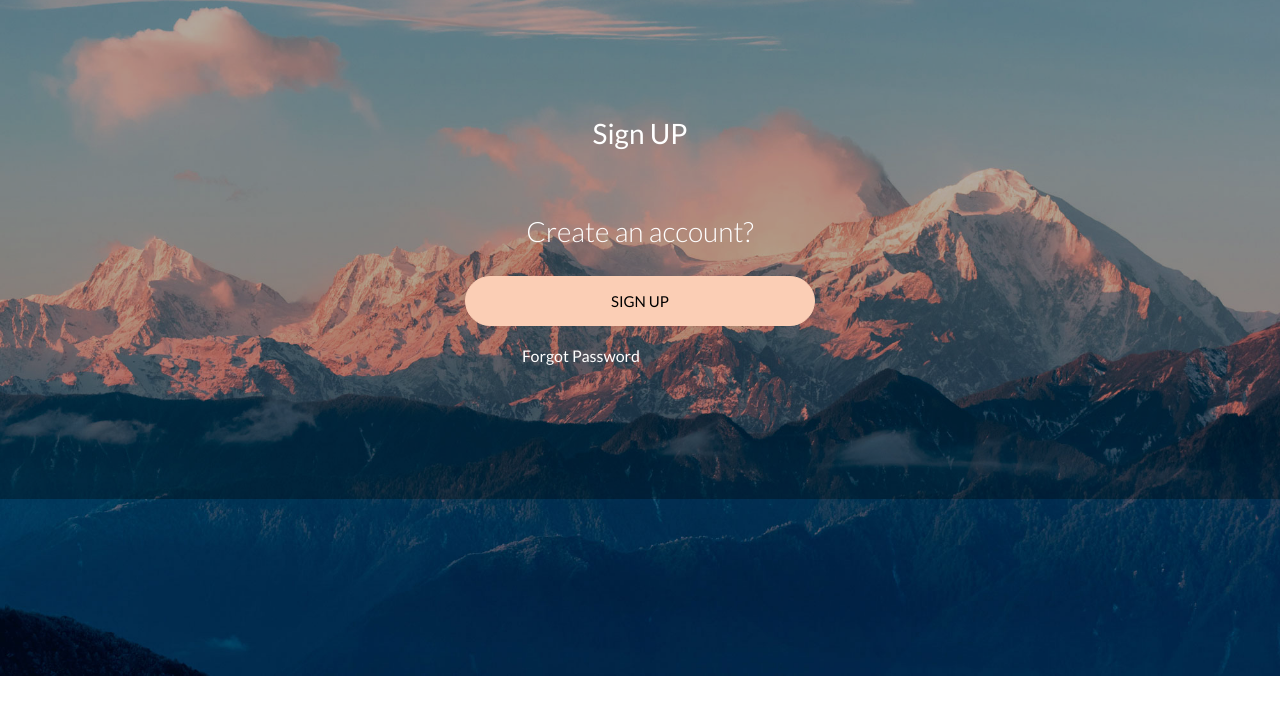
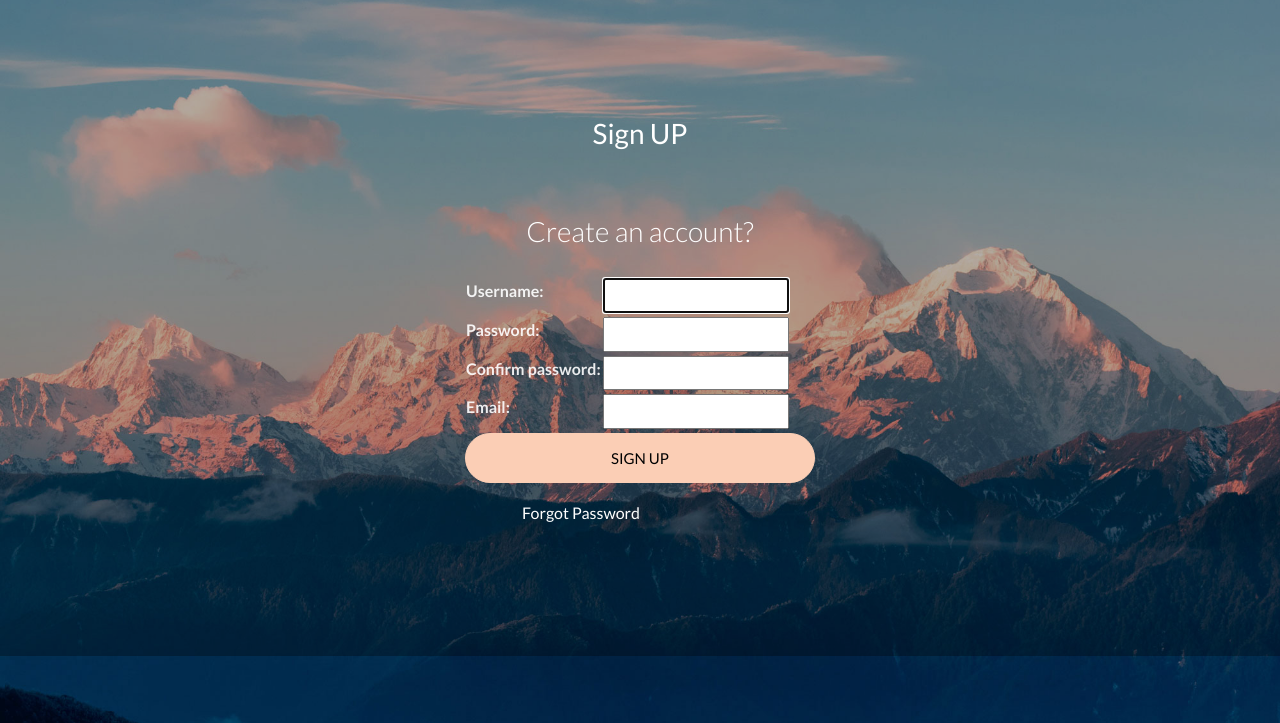
Before and after one commit to MRBA86/Myfirst-Django, a Django app: template templates/accounts/signup.html in a window 1280 px wide. Shown: the top 723 px of the page. Run offline with Django 4.2, Linux system fonts and the light colour scheme; the template is opened without the code that fills it: values that come from a table or form of the project are taken from there, others are empty; tables that the repository leaves empty hold one stand-in row (values such as "Sample post"); some libraries are stand-ins or nearby versions.

Commit message:
Update Signup Form and views for add Email Field

```diff
--- /dev/null
+++ b/accounts/forms.py
@@ -0,0 +1,42 @@
+from django import forms
+from django.forms.forms import Form
+from django.core.exceptions import ValidationError
+from django.contrib.auth.forms import UserCreationForm
+from django.contrib.auth.models import User
+from django.forms.fields import EmailField
+
+
+class SignupForm(UserCreationForm):
+    username = forms.CharField(label='Username', min_length=5,max_length=150)
+    email = forms.EmailField(label='Email')
+    password1 = forms.CharField(label='Password', widget=forms.PasswordInput)
+    password2 = forms.CharField(label='Confirm password', widget=forms.PasswordInput)
+
+    def username_clean(self):
+        username = self.cleaned_data['username'].lower()
+        new = User.objects.filter(username = username)
+        if new.count():
+            raise ValidationError('User Already Exist')
+        return username
+
+    def email_clean(self):
+        email = self.cleaned_data['email'].lower()
+        new = User.objects.filter(email = email)
+        if new.count():
+            raise ValidationError('Email Already Exist')
+        return email
+    def clean_password2(self):
+        password1 = self.cleaned_data['password1']
+        password2 = self.cleaned_data['password2']
+
+        if password1 and password2 and password1 != password2 :
+            raise ValidationError("Password don't match")
+        return password2
+
+    def save(self, commit=True):
+        user = User.objects.create_user(
+            self.cleaned_data['username'],
+            self.cleaned_data['email'],
+            self.cleaned_data['password1']
+        )
+        return user
--- a/accounts/models.py
+++ b/accounts/models.py
@@ -4,6 +4,7 @@
 
 
 #class CustomUser(AbstractUser):
-#    email = models.EmailField(_('email address'), unique=True)
+#    pass
+
 
 # Create your models here.
--- a/templates/accounts/login.html
+++ b/templates/accounts/login.html
@@ -27,7 +27,7 @@
                         <form action="{% url 'accounts:login' %}" method="post" class="signin-form">
                             {% csrf_token %}
                             <div class="form-group">
-                                <input type="text" name="username" class="form-control" placeholder="Username" required><br>
+                                <input type="text" name="username" class="form-control" placeholder="Username Or Email" required><br>
                                 <input name="password" type="password" class="form-control" placeholder="Password" required><br>
                                 <button type="submit" class="form-control btn btn-primary submit px-3">Sign In</button>
                             </div>
--- a/templates/accounts/signup.html
+++ b/templates/accounts/signup.html
@@ -22,18 +22,27 @@
             <div class="row justify-content-center">
                 <div class="col-md-6 col-lg-4">
                     <div class="login-wrap p-0">
+                        {% include 'messages.html' %}
                         <h3 class="mb-4 text-center">Create an account?</h3>
                         <form action="{% url 'accounts:signup' %}" method="post" class="signin-form">
                             {% csrf_token %}
-                            <div class="form-group">
-                                {{form.as_p}}
+                            <div class="form-group justify-content-center" >
+                                <table>
+                                {{form.as_table}}
+                                    <tr>
+                                        <td></td>
+                                    </tr>
+
+
+                                </table>
+                                <button type="submit" class="form-control btn btn-primary submit px-3">Sign Up</button>
                                 <!--
                                 <input type="text" name="username" class="form-control" placeholder="Username" required><br>
+                                <input type="email" name="email" class="form-control" placeholder="Email address"  required
+                                pattern="[A-Za-z0-9._%+-]+@[A-Za-z0-9.-]+\.[A-Za-z]{1,63}$" ><br>
                                 <input name="password1" type="password" class="form-control" placeholder="Password" required><br>
                                 <input name="password2" type="password" class="form-control" placeholder="Confirm Password" required><br>
-                                -->
-                                <button type="submit" class="form-control btn btn-primary submit px-3">Sign Up</button>
-
+                                     -->
                             </div>
                             <div class="form-group d-md-flex">
 <!-- Section remember me-->
@@ -50,7 +59,6 @@
                                 </div>
                             </div>
                         </form>
-                        {% include 'messages.html' %}
                         </div>
                     </div>
                 </div>
```
Also changed, not shown: accounts/views.py (+7 -2 lines).
